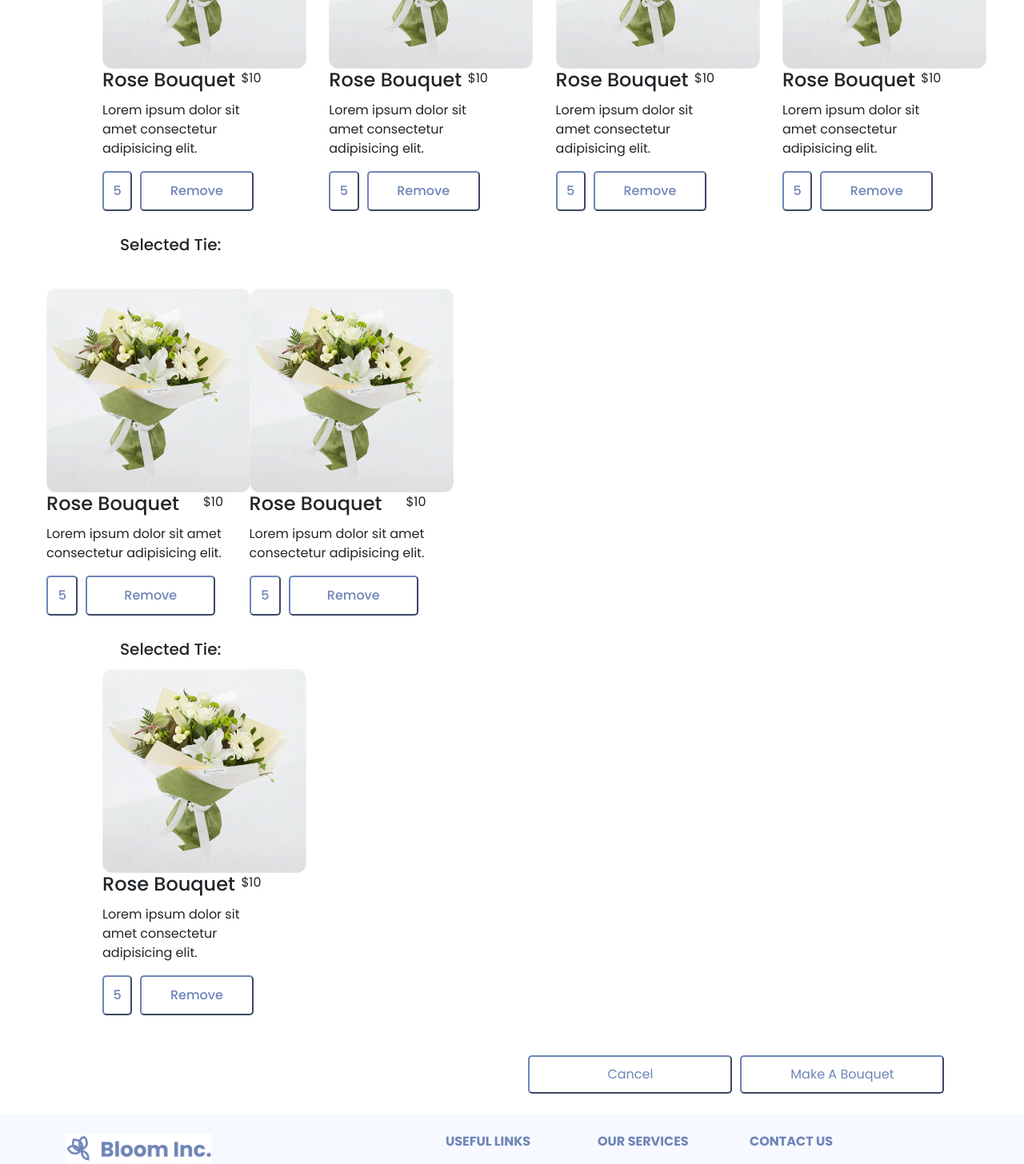
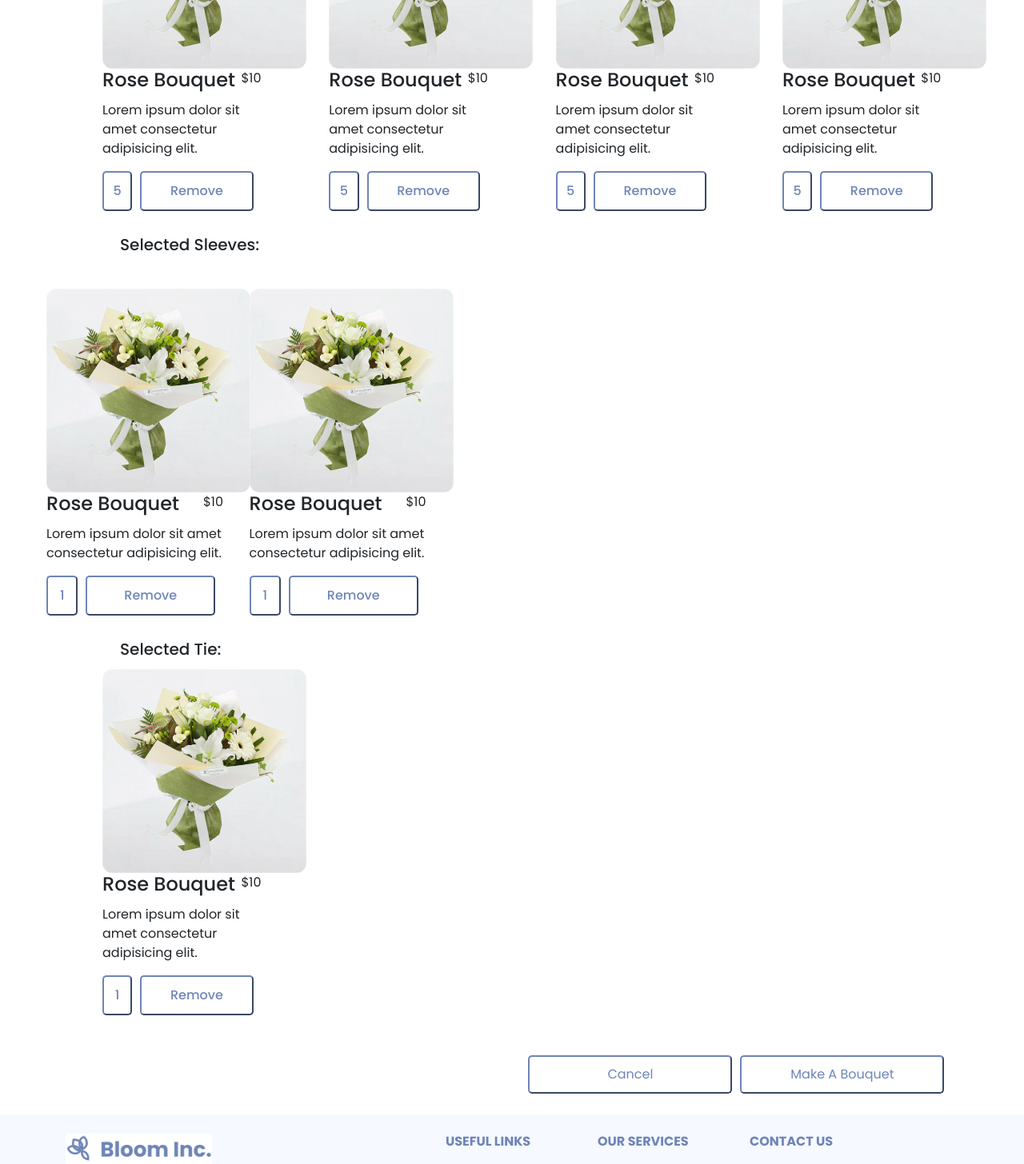
Before and after one commit to raeganfaith/MEAN-FlowerBouquet-Ecommerce, an Angular app: page /custom-confirm in a window 1280 px wide. Shown: the part 595-2051 px from the top of the page at 80% size. Built offline with nearby package versions, Linux system fonts and the light colour scheme.

Commit message:
fixed custom-confirm

```diff
--- a/src/app/custom-confirm/custom-confirm.component.html
+++ b/src/app/custom-confirm/custom-confirm.component.html
@@ -1,5 +1,6 @@
 <app-header></app-header>
 <section class="custom-confirm">
+  <!-- Statur Bar -->
   <h3>CUSTOMIZE YOUR BOUQUET:</h3>
     <div class="container">
       <div class="row d-flex justify-content-center align-items-center h-100">
@@ -35,7 +36,9 @@
       </div>
     </div>
   </div>
+  <!-- Content -->
   <div class="divider">
+  <!-- Flower -->
   <div class="row-detail">
     <h5>Selected Flowers:</h5>
   </div>
@@ -107,11 +110,11 @@
     </div>
   </div>
   </div>
+  <!-- Sleeves -->
   </div>
-
     <div class="divider divider1">
       <div class="row-detail">
-        <h5>Selected Tie:</h5>
+        <h5>Selected Sleeves:</h5>
       </div>
       <div class="center-container">
       <div class="sleeves-container">
@@ -127,7 +130,7 @@
               </div>
               <p>Lorem ipsum dolor sit amet consectetur adipisicing elit.</p>
               <div class="btn-num">
-                <button class="btn-number button">5</button>
+                <button class="btn-number button">1</button>
                 <button class="btn-bag button">Remove</button>
               </div>
             </div>
@@ -143,7 +146,7 @@
               </div>
               <p>Lorem ipsum dolor sit amet consectetur adipisicing elit.</p>
               <div class="btn-num">
-                <button class="btn-number button">5</button>
+                <button class="btn-number button">1</button>
                 <button class="btn-bag button">Remove</button>
               </div>
             </div>
@@ -152,7 +155,7 @@
       </div>
       </div>
     </div>
-
+    <!-- Tie -->
     <div class="divider">
       <div class="row-detail">
         <h5>Selected Tie:</h5>
@@ -170,7 +173,7 @@
             </div>
             <p>Lorem ipsum dolor sit amet consectetur adipisicing elit.</p>
             <div class="btn-num">
-              <button class="btn-number button">5</button>
+              <button class="btn-number button">1</button>
               <button class="btn-bag button">Remove</button>
             </div>
           </div>
@@ -178,7 +181,6 @@
       </div>
       </div>
     </div>
-
     <div class="confirmation ">
       <a href="order"><button class="button1">Cancel</button></a>
       <a href="order-list"><button class="button">Make A Bouquet</button></a>
```
Also changed, not shown: src/app/custom-confirm/custom-confirm.component.css (indentation only). Lines whose indentation alone changed are shown as unchanged.
